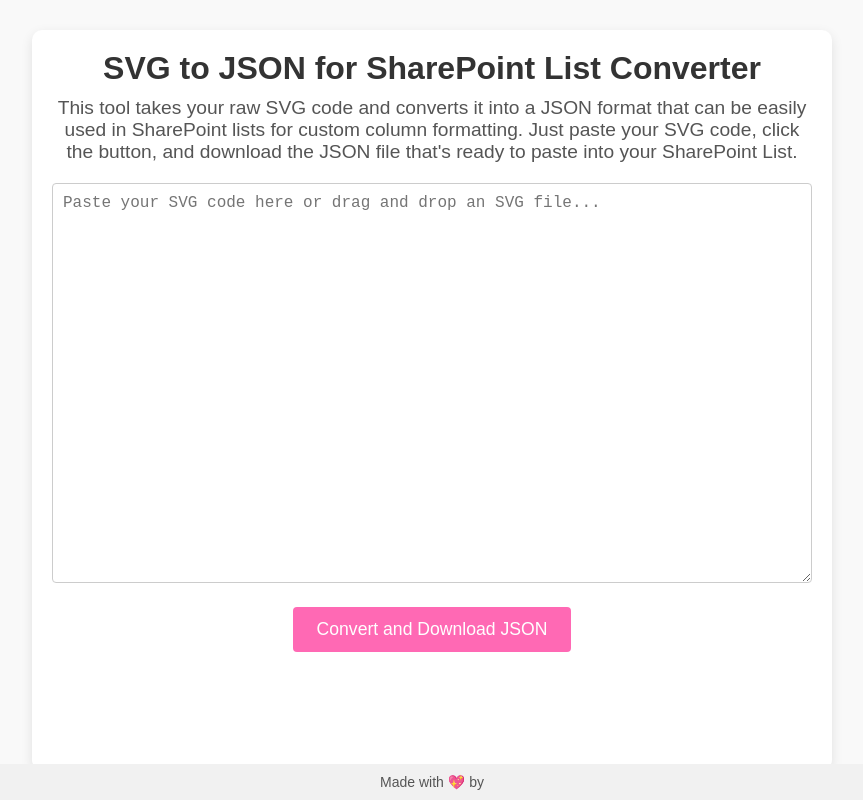
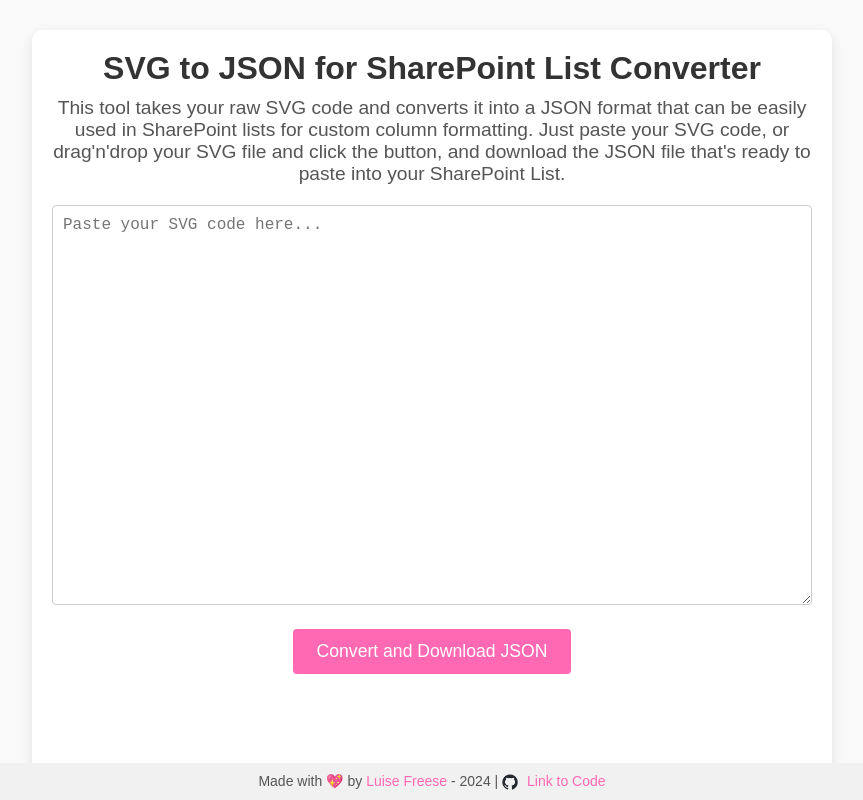
Before and after one commit to LuiseFreese/svg-to-SP-converter, a plain HTML site: page index.html in a window 1280 px wide. Shown: the whole page, without its empty margins (208-1071 px from the left). Drawn offline with Linux system fonts and the light colour scheme.

Commit message:
fixes footer

```diff
--- a/index.html
+++ b/index.html
@@ -14,21 +14,33 @@
     <div class="container">
         <h1 class="title">SVG to JSON for SharePoint List Converter</h1>
         <p class="description">This tool takes your raw SVG code and converts it into a JSON format that can be easily
-            used in SharePoint lists for custom column formatting. Just paste your SVG code, click the button, and
+            used in SharePoint lists for custom column formatting. Just paste your SVG code, or drag'n'drop your SVG
+            file and click the button, and
             download the JSON file that's ready to paste into your SharePoint List.</p>
 
         <div class="input-container">
-            <textarea id="svgInput" class="input-box"
-                placeholder="Paste your SVG code here or drag and drop an SVG file..."></textarea>
-            <button id="convertBtn" class="convert-button">Convert and Download JSON</button>
+            <textarea id="svgInput" class="input-box" placeholder="Paste your SVG code here..."></textarea>
+            <button id="convertBtn" class="convert-button">Convert and Download JSON</button> <!-- ID corrected -->
         </div>
     </div>
 
     <footer>
         <p>
             Made with 💖 by
+            <a href="https://m365princess.com" target="_blank">Luise Freese</a> - 2024 |
+            <a href="https://github.com/LuiseFreese/svg-to-SP-converter" target="_blank">
+                <img src="./assets/github-mark.png" alt="GitHub Octocat"
+                    style="width: 16px; height: 16px; vertical-align: middle; margin-right: 5px;">
+                Link to Code
+            </a>
         </p>
     </footer>
+
+    <!-- BuyMeACoffee Widget -->
+    <script data-name="BMC-Widget" data-cfasync="false" src="https://cdnjs.buymeacoffee.com/1.0.0/widget.prod.min.js"
+        data-id="LuiseFreese" data-description="Support me on Buy me a coffee!"
+        data-message="Thanks for using this tool - would you like to get me a coffee (or some Lego) 💖?"
+        data-color="#ff69b4" data-position="Right" data-x_margin="18" data-y_margin="18"></script>
 
     <script src="app.js"></script>
 </body>
```
